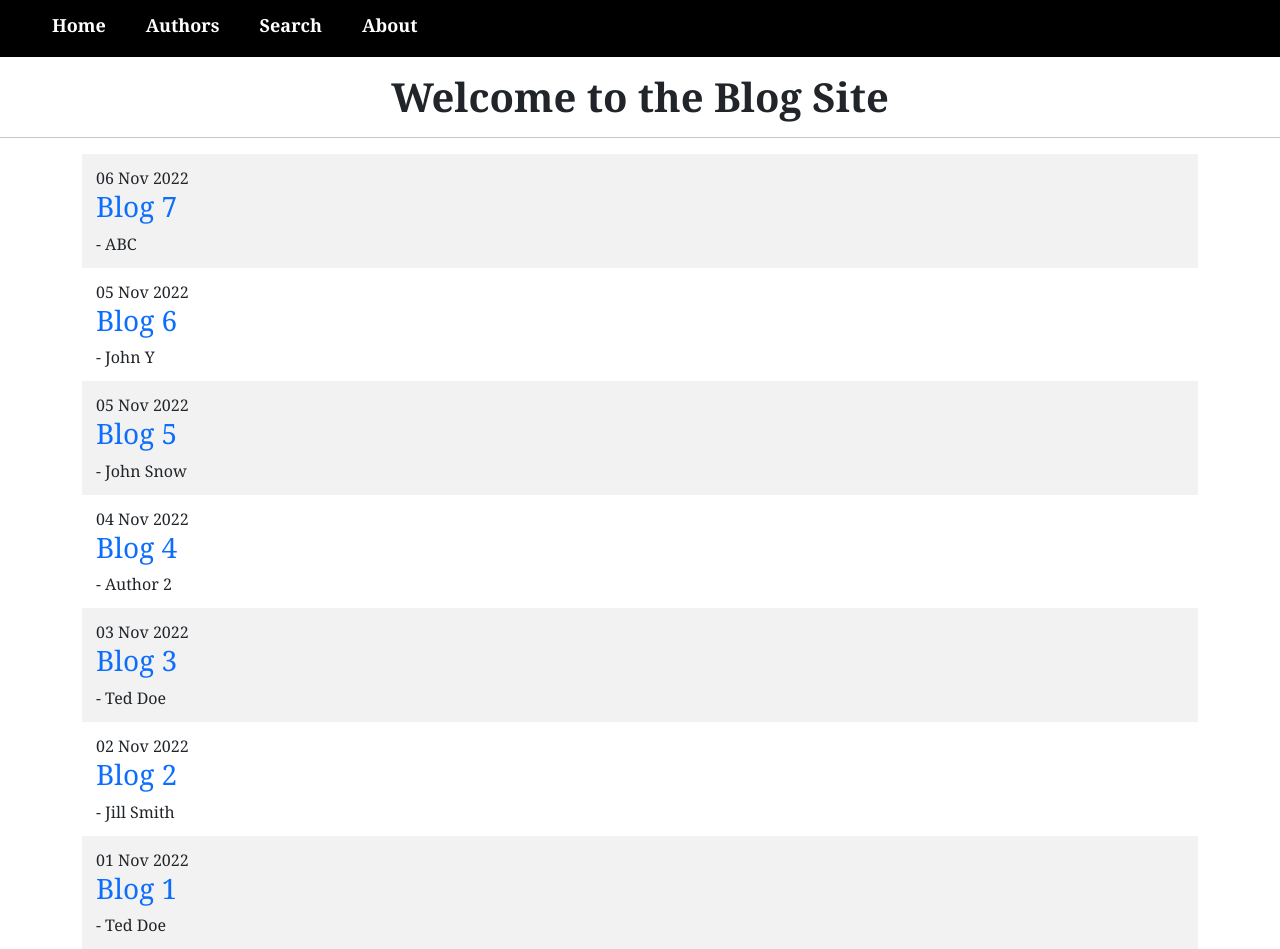
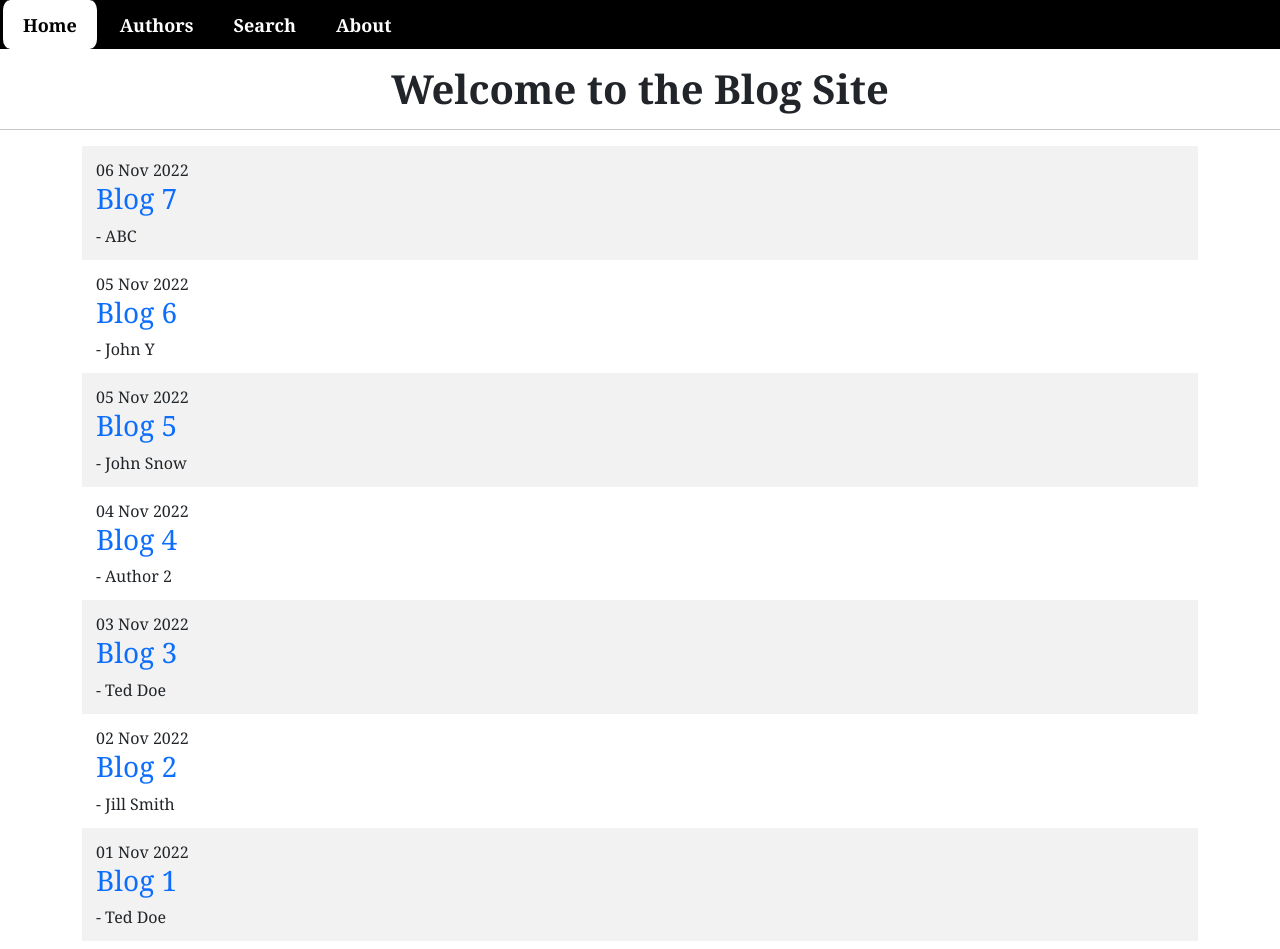
Before and after one commit to harsh07ch/SampleBlogSite, a Jekyll site: the page built from index.md, in a window 1280 px wide. Built offline with Jekyll 4.4.1, drawn with Linux system fonts in a browser that asks for light colours.

Commit message:
Updating links and Styling

```diff
--- a/_config.yml
+++ b/_config.yml
@@ -38,12 +38,12 @@ plugins:
 navigation_header:
 - title: Home
   url: /
+- title: Authors
+  url: /pages/author/
+- title: Search
+  url: /pages/search/
 - title: About
   url: /about/
-- title: Authors
-  url: /author/
-- title: Search
-  url: /search/
 
 collections:
   authors:
--- a/_includes/navbar.html
+++ b/_includes/navbar.html
@@ -9,17 +9,32 @@
     <link href="assets/css/style.css" rel="stylesheet">
   </head>
 <body>
-        <nav class="newnav">
+        <!-- <nav class="newnav">
             <ul class="navlist">
                 <li><a href="/sampleblogsite/" class="newhover">Home</a></li>
                 <li><a href="/sampleblogsite/pages/author" class="newhover">Authors</a></li>
                 <li><a href="/sampleblogsite/pages/search" class="newhover">Search</a></li>
                 <li><a href="/sampleblogsite/about" class="newhover">About</a></li>
             </ul>
-            <!-- <div class="rightnav">
+            <div class="rightnav">
                 <input type="text" placeholder="Search" name="search" id="search">
                 <button class="sbtn">Search</button>
-            </div> -->
+            </div>
+        </nav> -->
+
+        <nav class="newnav">
+            <ul class="navlist" style="padding:0px">
+                {% for item in site.navigation_header %}
+                    {% if item.url contains '://' %}
+                        {% assign url = item.url %}
+                    {% else %}
+                        {% assign url = item.url | relative_url %}
+                    {% endif %}
+                    <li class="{% if item.url == page.url %}current{% endif %}">
+                        <a href="{{ url }}" class="newhover {% if item.url == page.url %}currhover{% endif %}">{{ item.title }}</a>
+                    </li>
+                    {% endfor %}
+            </ul>
         </nav>
 
     <script src="https://cdn.jsdelivr.net/npm/bootstrap@5.2.3/dist/js/bootstrap.bundle.min.js" integrity="sha384-kenU1KFdBIe4zVF0s0G1M5b4hcpxyD9F7jL+jjXkk+Q2h455rYXK/7HAuoJl+0I4" crossorigin="anonymous"></script>
--- a/assets/css/style.scss
+++ b/assets/css/style.scss
@@ -15,7 +15,7 @@ body {
     text-decoration: none;
     font-size: large;
     font-weight: 600;
-    padding: 14px 20px 18px 20px;
+    padding: 14px 20px 12px 20px;
 }
 
 .newhover:hover {
@@ -23,6 +23,23 @@ body {
     color:coral;
 }
 
+.currhover {
+    color:black;
+}
+.currhover:hover {
+    color:black;
+    background-color: white;
+    border-radius: 10px;
+}
+
+.current {
+    background-color:white;
+    margin-bottom:0px;
+    // border-top: 3px solid black;
+    border-right: 3px solid black;
+    border-left: 3px solid black;
+    border-radius: 10px;
+}
 
 .newnav {
     display: flex;
@@ -33,11 +50,12 @@ body {
     width: 100%;
     display: flex;
     align-items: center;
+    margin-bottom: 0px;
 }
 
 .navlist li {
     list-style: none;
-    padding: 12px 0px 2px 0px;
+    padding: 12px 0px 10px 0px;
 }
 
 // .rightnav {
@@ -101,6 +119,15 @@ body {
     padding: 20px 40px;
 }
 
+ul {
+    padding: 0px;
+    margin: 0px;
+}
+.acard {
+    padding-left: 3rem;
+    padding-right: 3rem;
+}
+
 @media only screen and (max-width: 670px) {
     .newnav {
         width: 100vw;
@@ -121,12 +148,20 @@ body {
     }
     .resblog {
         margin: 10px 30px;
-        padding: 10px 30px;
+        padding: 10px 0px;
     }
     .sbar {
-        width: 80%;
+        margin-top: 20px;
+        width: 60%;
         height: 45px;
         padding: 10px;
         border-radius: 12px;
     }
+    .searchbar {
+        margin: 0px;
+    }
+    .acard {
+        padding-left: 0px;
+        padding-right: 0px;
+    }
 }
--- a/pages/author.html
+++ b/pages/author.html
@@ -9,7 +10,7 @@
     <meta name="viewport" content="width=device-width, initial-scale=1.0">
     <title>Document</title>
     <link href="https://cdn.jsdelivr.net/npm/bootstrap@5.2.3/dist/css/bootstrap.min.css" rel="stylesheet" integrity="sha384-rbsA2VBKQhggwzxH7pPCaAqO46MgnOM80zW1RWuH61DGLwZJEdK2Kadq2F9CUG65" crossorigin="anonymous">
-    <link href="../assets/css/style.css" rel="stylesheet">
+    <link href="../../assets/css/style.css" rel="stylesheet">
     <style>
         *{
             font-family:Cambria, Cochin, Georgia, Times, 'Times New Roman', serif;
@@ -20,7 +21,7 @@
     {% include navbar.html %}
     <h1 class="text-center my-3 fw-bolder"> Authors </h1><hr>
     <div class="container">
-        <div class="container d-flex flex-wrap justify-content-center px-5">
+        <div class="container d-flex flex-wrap justify-content-center acard">
             {% for auth in site.authors %}
                 <div class="card m-4 mx-4" style="width: 18rem; background-color:#f2f2f2">
                     <div class="card-body">
```
Also changed, not shown: other parts of pages/author.html (+1 -0 lines), pages/search.html (+6 -4 lines), pages/about.markdown (renamed from about.markdown).
